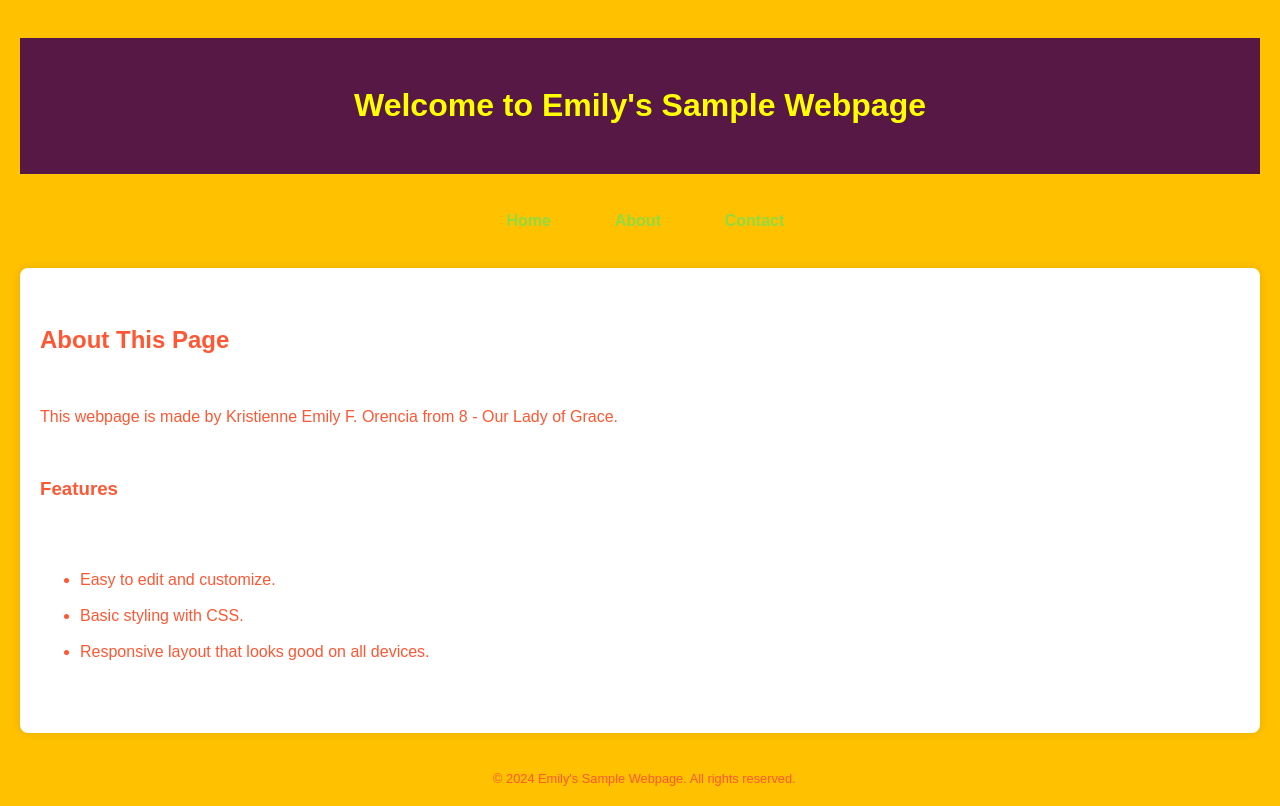
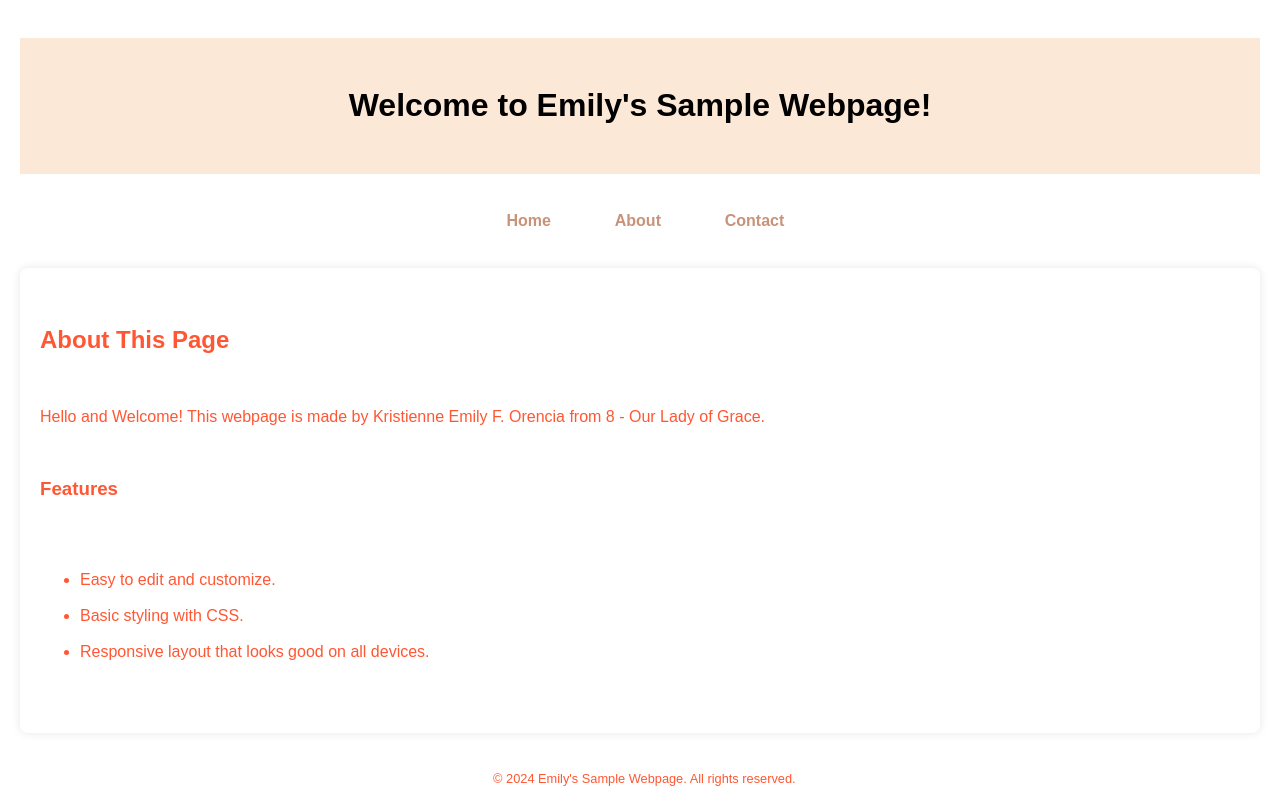
Before and after one commit to KristienneEmilyOrencia/Activites, a plain HTML site: page index.html in a window 1280 px wide. Drawn offline with Linux system fonts and the light colour scheme.

Commit message:
Update index.html

```diff
--- a/index.html
+++ b/index.html
@@ -8,14 +8,14 @@
  <style>
  body {
  font-family: Arial, sans-serif;
- background-color: #ffc100;
+ background-color: # #ffffc5;
  margin: 0;
  padding: 20px;
  color: #ff5733;
  }
  header {
- background-color: #581845;
- color: yellow;
+ background-color: #fce8d7;
+ color: black;
  padding: 10px 0;
  text-align: center;
  }
@@ -25,7 +25,7 @@
  }
  nav a {
  text-decoration: none;
- color: #90Dc3f;
+ color: #c79379;
  margin: 0 15px;
  font-weight: bold;
  }
@@ -47,7 +47,7 @@ font-size: 0.8em;
 <body>
 
     <header>
-        <h1>Welcome to Emily's Sample Webpage</h1>
+        <h1>Welcome to Emily's Sample Webpage!</h1>
     </header>
 
     <nav>
@@ -58,7 +58,7 @@ font-size: 0.8em;
 
     <main>
         <h2>About This Page</h2>
-        <p>This webpage is made by Kristienne Emily F. Orencia from 8 - Our Lady of Grace.</p>
+        <p>Hello and Welcome! This webpage is made by Kristienne Emily F. Orencia from 8 - Our Lady of Grace.</p>
 
         <h3>Features</h3>
         <ul>
```
